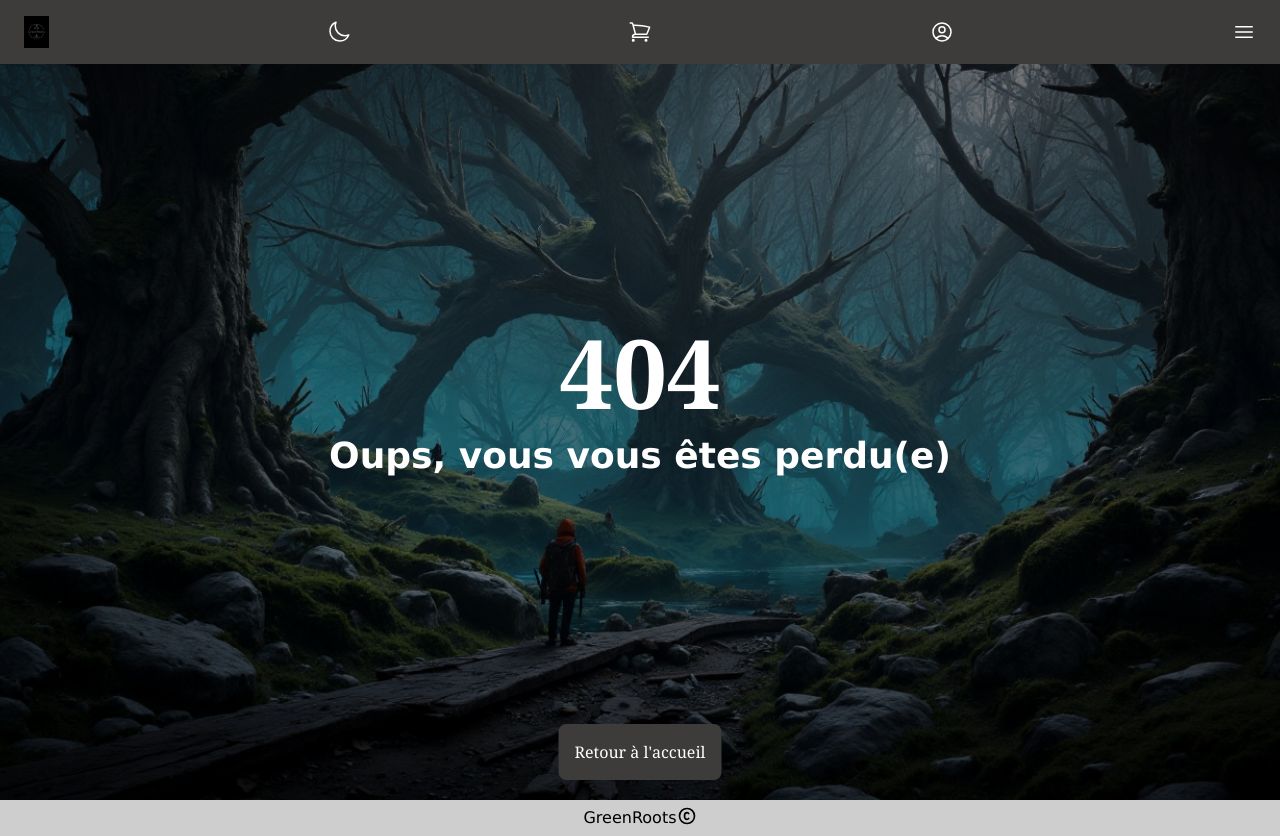
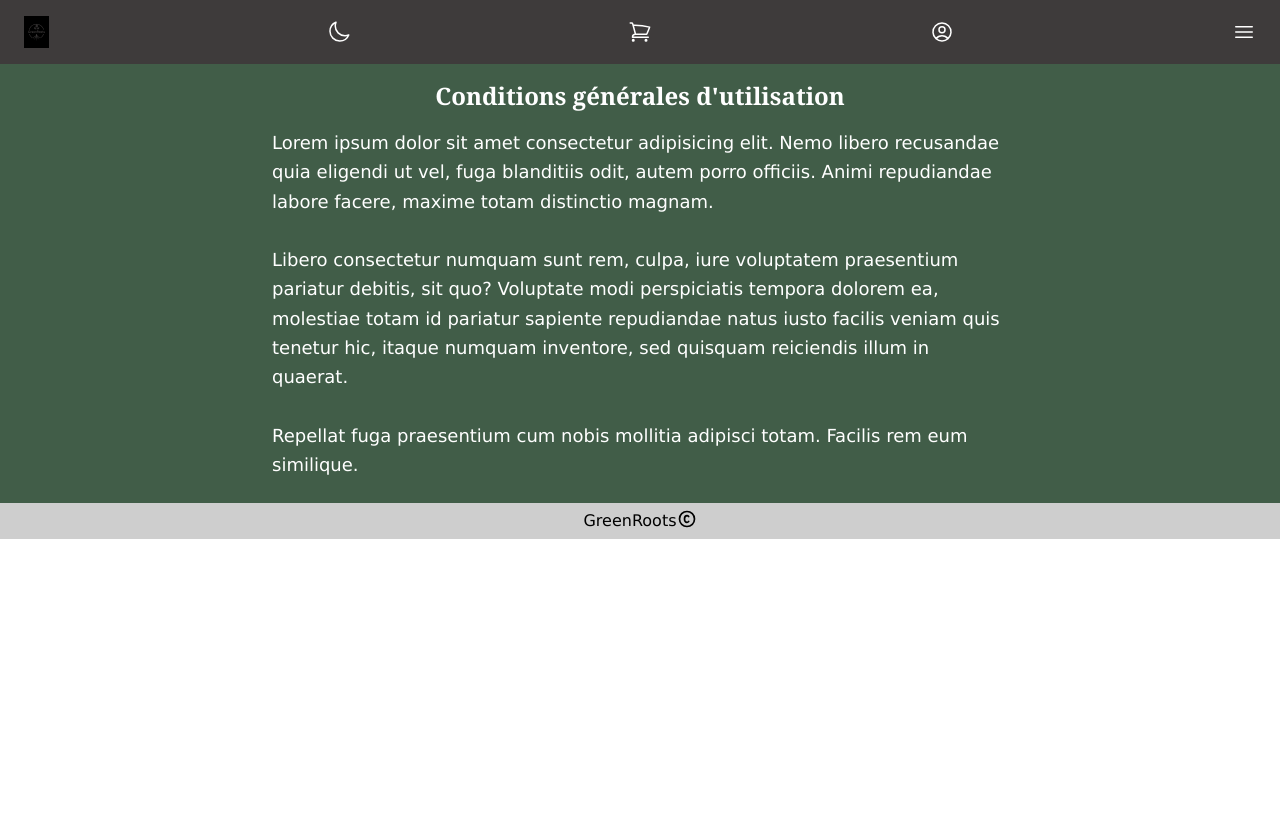
Before and after one commit to NathanBegue/GreenRoots-front, a React (Vite) app: page /cgu in a window 1280 px wide. Before the commit this address had no page. After the commit the page ends 800 px from the top, so only its background shows below. Built offline with nearby package versions, Linux system fonts and the light colour scheme.

Commit message:
page cgu ok plus route dans le burger-menu

```diff
--- a/src/App.tsx
+++ b/src/App.tsx
@@ -12,6 +12,7 @@ import ConnexionModal from "./component/ui/Connexion-modal";
 import Panier from "./component/pages/Panier";
 import UserSpace from "./component/pages/User-space";
 import Page403 from "./component/pages/Page403";
+import Cgu from "./component/pages/Cgu";
 
 
 function App() {
@@ -40,6 +41,7 @@ function App() {
           <Route path="/connexion" element={<Connexion />} />
           <Route path="/inscription" element={<Inscription />} />
           <Route path="/compte" element={<UserSpace />} />
+          <Route path="/cgu" element={<Cgu />} />
           <Route path="/interdit" element={<Page403 />} />
           <Route path="*" element={<Page404 />} />
         </Routes>
--- a/src/component/layout/Burger-menu.tsx
+++ b/src/component/layout/Burger-menu.tsx
@@ -22,7 +22,7 @@ export default function BurgerMenu({ isOpened, setIsOpened }: { isOpened: boolea
                     <Link to="/historique" onClick={() => setIsOpened(false)}><li className="border-b pl-2 font-title font-bold text-3xl">Historique</li></Link>
                 </ul>
                 <div className="flex flex-col gap-6">
-                    <p className="text-center font-title font-bold"><a href="">CGU</a></p>
+                    <Link to="/cgu" onClick={() => setIsOpened(false)}><p className="text-center font-title font-bold">CGU</p> </Link>
                     <ul className="flex flex-row gap-6">
                         <li><a><img className="w-6 h-6 invert" src="/images/icons/facebook.svg" alt="" /></a></li>
                         <li><a><img className="w-6 h-6 invert" src="/images/icons/instagram.svg" alt="" /></a></li>
--- /dev/null
+++ b/src/component/pages/Cgu.tsx
@@ -0,0 +1,16 @@
+export default function Cgu() {
+    return (
+        <div className="w-full mx-auto p-6 shadow-lg bg-dark-primary text-white pt-20">
+            <section className="max-w-3xl mx-auto px-4">
+                <h1 className="text-2xl font-bold text-center mb-4 font-title">Conditions générales d'utilisation</h1>
+                <p className="text-lg font-content leading-relaxed">
+                    Lorem ipsum dolor sit amet consectetur adipisicing elit. Nemo libero recusandae quia eligendi ut vel, fuga blanditiis odit, autem porro officiis. Animi repudiandae labore facere, maxime totam distinctio magnam.
+                    <br /><br />
+                    Libero consectetur numquam sunt rem, culpa, iure voluptatem praesentium pariatur debitis, sit quo? Voluptate modi perspiciatis tempora dolorem ea, molestiae totam id pariatur sapiente repudiandae natus iusto facilis veniam quis tenetur hic, itaque numquam inventore, sed quisquam reiciendis illum in quaerat.
+                    <br /><br />
+                    Repellat fuga praesentium cum nobis mollitia adipisci totam. Facilis rem eum similique.
+                </p>
+            </section>
+        </div>
+    )
+}
```
